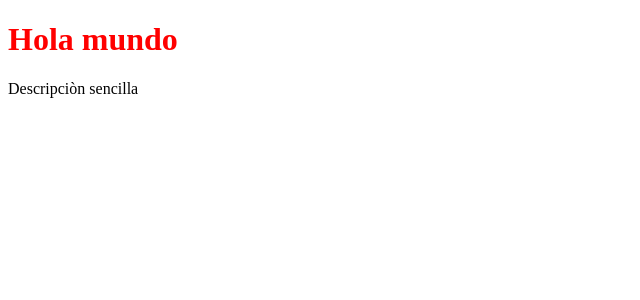
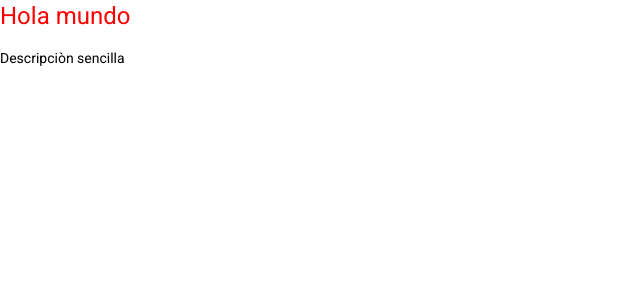
Before and after one commit to Sesshomaru99/GeoStore, an Angular app: page / in a window 1280 px wide. Shown: the top 300 px of the page, without its empty margins (0-640 px from the left). Built offline with nearby package versions, Linux system fonts and the light colour scheme.

Commit message:
Material agregado

```diff
--- a/angular.json
+++ b/angular.json
@@ -31,6 +31,7 @@
               "src/assets"
             ],
             "styles": [
+              "./node_modules/@angular/material/prebuilt-themes/indigo-pink.css",
               "src/styles.scss"
             ],
             "scripts": []
@@ -99,6 +100,7 @@
               "src/assets"
             ],
             "styles": [
+              "./node_modules/@angular/material/prebuilt-themes/indigo-pink.css",
               "src/styles.scss"
             ],
             "scripts": []
--- a/package.json
+++ b/package.json
@@ -11,10 +11,12 @@
   "private": true,
   "dependencies": {
     "@angular/animations": "~12.2.0",
+    "@angular/cdk": "^12.2.8",
     "@angular/common": "~12.2.0",
     "@angular/compiler": "~12.2.0",
     "@angular/core": "~12.2.0",
     "@angular/forms": "~12.2.0",
+    "@angular/material": "^12.2.8",
     "@angular/platform-browser": "~12.2.0",
     "@angular/platform-browser-dynamic": "~12.2.0",
     "@angular/router": "~12.2.0",
--- a/src/app/app.module.ts
+++ b/src/app/app.module.ts
@@ -3,6 +3,7 @@
 
 import { AppRoutingModule } from './app-routing.module';
 import { AppComponent } from './app.component';
+import { BrowserAnimationsModule } from '@angular/platform-browser/animations';
 
 @NgModule({
   declarations: [
@@ -10,7 +11,8 @@
   ],
   imports: [
     BrowserModule,
-    AppRoutingModule
+    AppRoutingModule,
+    BrowserAnimationsModule
   ],
   providers: [],
   bootstrap: [AppComponent]
--- a/src/index.html
+++ b/src/index.html
@@ -6,8 +6,11 @@
   <base href="/">
   <meta name="viewport" content="width=device-width, initial-scale=1">
   <link rel="icon" type="image/x-icon" href="favicon.ico">
+  <link rel="preconnect" href="https://fonts.gstatic.com">
+  <link href="https://fonts.googleapis.com/css2?family=Roboto:wght@300;400;500&display=swap" rel="stylesheet">
+  <link href="https://fonts.googleapis.com/icon?family=Material+Icons" rel="stylesheet">
 </head>
-<body>
+<body class="mat-typography">
   <app-root></app-root>
 </body>
 </html>
--- a/src/styles.scss
+++ b/src/styles.scss
@@ -3,3 +3,6 @@
 h1 {
     color: red;
 }
+
+html, body { height: 100%; }
+body { margin: 0; font-family: Roboto, "Helvetica Neue", sans-serif; }
```
Also changed, not shown: 1 other file (tests, documents, lock files or other folders).
